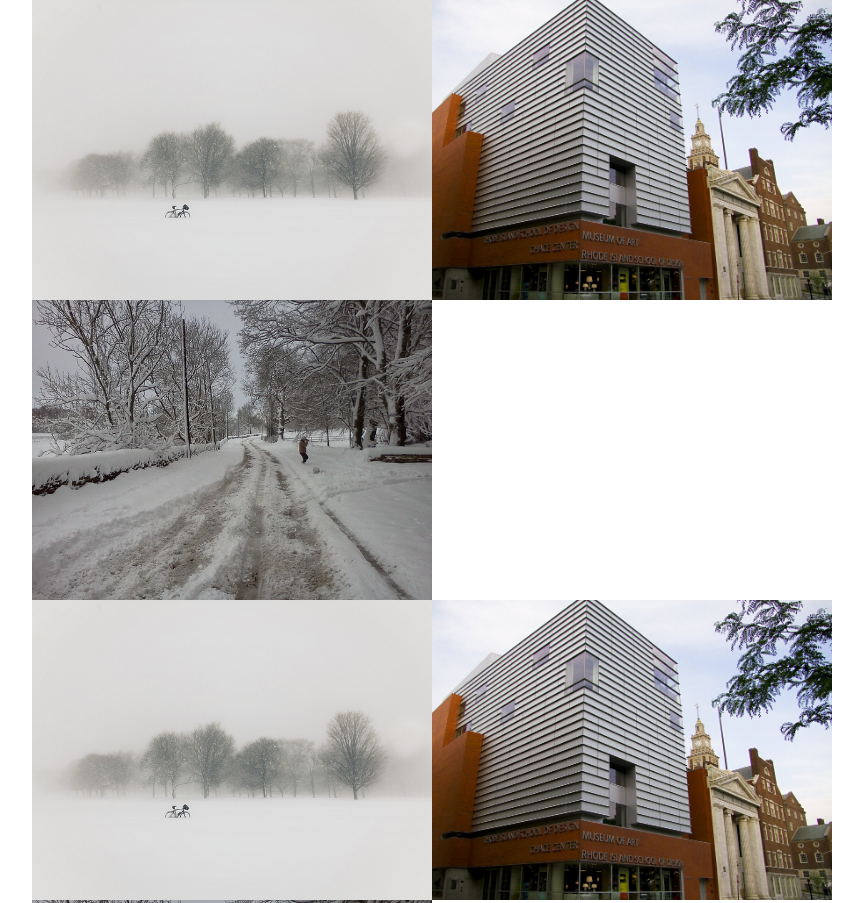
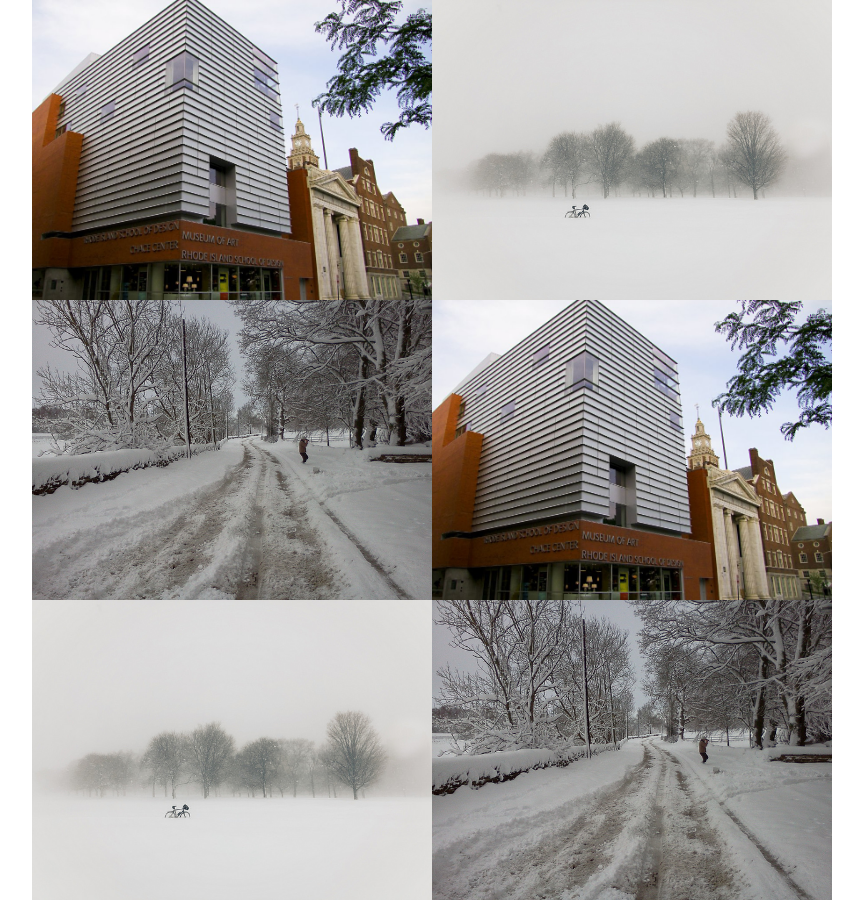
Before and after one commit to lafrank25/repo--float-and-flex, a plain HTML site: page index.html in a window 1280 px wide. Shown: the top 903 px of the page, without its empty margins (208-1071 px from the left). Drawn offline with Linux system fonts and the light colour scheme.

Commit message:
Created flex thing

```diff
--- a/css/style.css
+++ b/css/style.css
@@ -29,7 +29,7 @@ main {
 
 @media (max-width: 1280px) {
   main {
-    display: inline;
+    display: block;
   }
 }
 .card {
@@ -45,13 +45,13 @@ main {
 .card img {
   display: block;
   width: 400px;
-  float: left;
+  /* float: left; */
 }
 
 @media (max-width: 1280px) {
   .card img {
     display: inline;
-    float: right;
+    /* float: right; */
   }
 }
 @media (max-width: 880px) {
--- a/index.html
+++ b/index.html
@@ -9,7 +9,13 @@
 <body>
    <main>
       <div class="card">
-         <img src="img/risd-museum.jpg" alt=""><img src="img/40422745235_27f2b2b11d_z.jpg" alt=""><img src="img/5222852291_0f987f7847_z.jpg" alt=""><img src="img/risd-museum.jpg" alt=""><img src="img/40422745235_27f2b2b11d_z.jpg" alt=""><img src="img/5222852291_0f987f7847_z.jpg" alt="">
+         <img src="img/risd-museum.jpg" alt=""><img src="img/40422745235_27f2b2b11d_z.jpg" alt="">
+      </div>
+      <div class="card">
+         <img src="img/5222852291_0f987f7847_z.jpg" alt=""><img src="img/risd-museum.jpg" alt="">
+      </div>
+      <div class="card">
+         <img src="img/40422745235_27f2b2b11d_z.jpg" alt=""><img src="img/5222852291_0f987f7847_z.jpg" alt="">
       </div>
    </main>
 </body>
```
